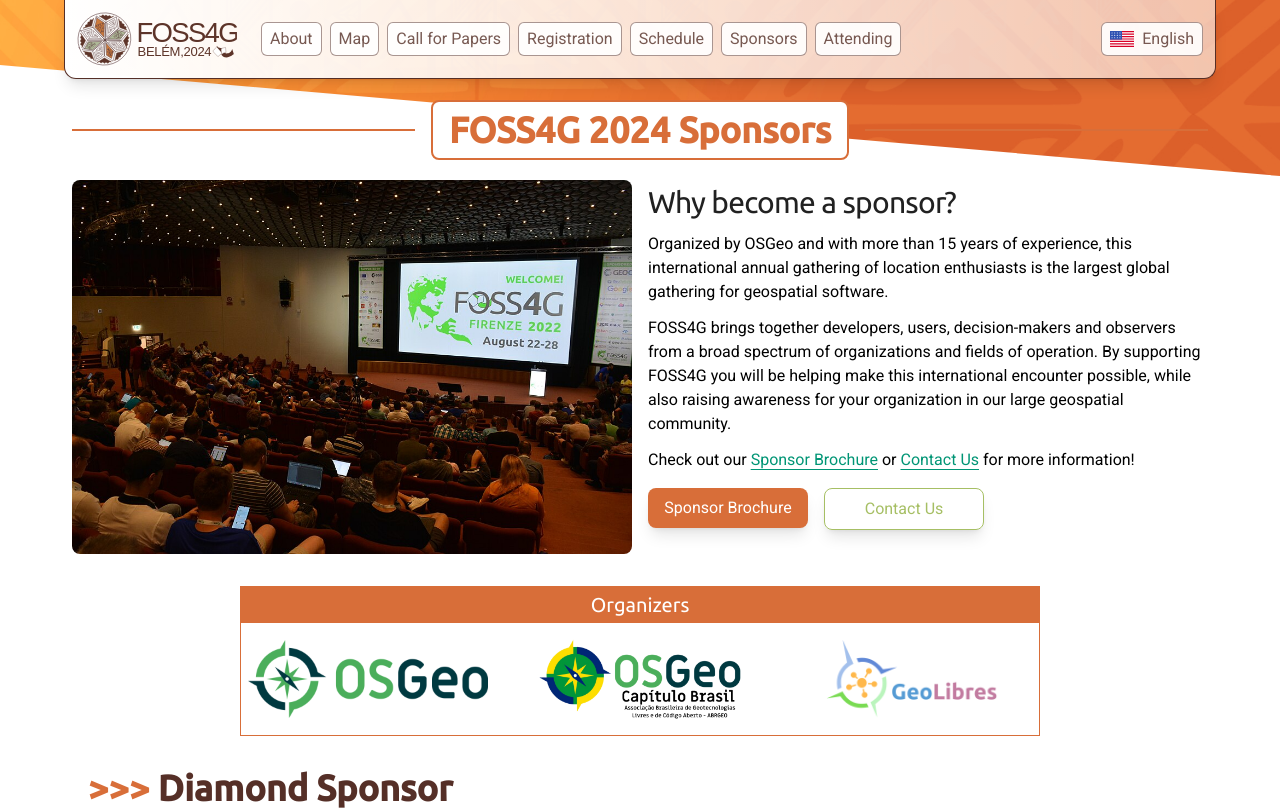
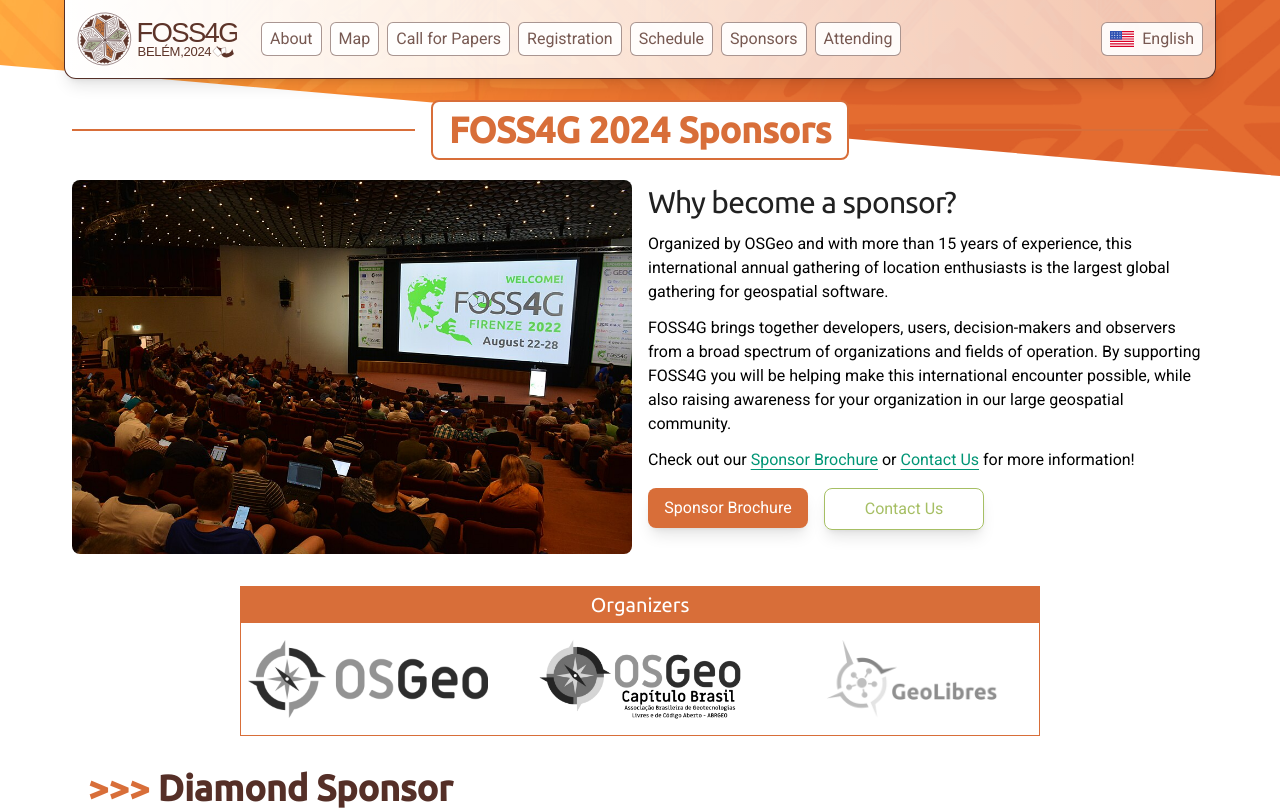
Before and after one commit to FOSS4G-2024-Belem/foss4g-2024-belem.github.io, a Next.js app: page /en/sponsors in a window 1280 px wide. Shown: the top 810 px of the page. Built offline with nearby package versions, Linux system fonts and the light colour scheme.

Commit message:
b&n con colores on hover

```diff
--- a/src/components/SponsorGrid.tsx
+++ b/src/components/SponsorGrid.tsx
@@ -54,7 +54,7 @@
                 tabIndex={0}
                 placeholder="blur"
                 src={sponsors[sponsorName]["logo"]}
-                className={`block ${classes["maxW"]} object-scale-down`}
+                className={`block ${classes["maxW"]} object-scale-down grayscale hover:grayscale-0`}
               />
               {sponsors[sponsorName]["statement"] && (
                 <div className="dropdown-content bg-white rounded-lg p-3 shadow-lg mb-6 text-sm md:text-base w-full md:w-[300px] left-1/2 transform -translate-x-1/2">
```
